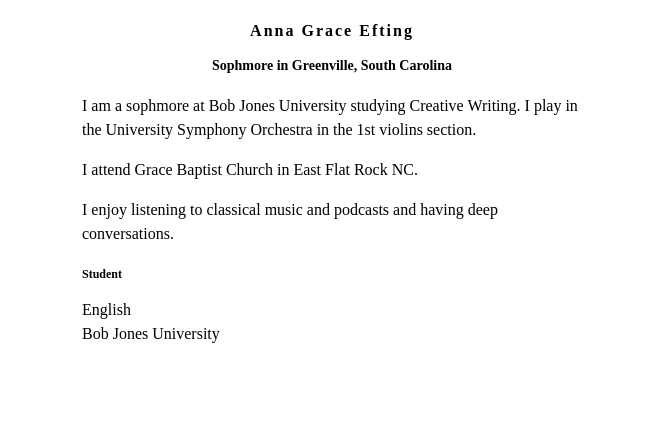
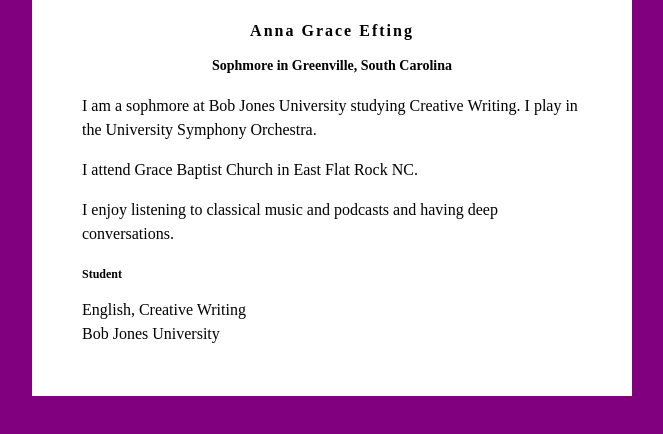
Before and after one commit to AnnaGraceEfting/AnnaGraceEfting.github.io, a plain HTML site: page index.html in a window 1280 px wide. Shown: the whole page, without its empty margins (308-971 px from the left). Drawn offline with Linux system fonts and the light colour scheme.

Commit message:
Update index.html

```diff
--- a/index.html
+++ b/index.html
@@ -2,8 +2,8 @@
 <head>
 <style>
 body {
-    background: lightpurple;
-    font-family: Times New Roman;
+    background: purple;
+    font-family: Century;
 }
 #content {
     background: white;
@@ -33,8 +33,7 @@ h3 {
         <h1>Anna Grace Efting</h1>
         <h2>Sophmore in Greenville, South Carolina</h2>
 
-         <p>I am a sophmore at Bob Jones University studying Creative Writing. I play in the University Symphony Orchestra
-            in the 1st violins section. </p>
+         <p>I am a sophmore at Bob Jones University studying Creative Writing. I play in the University Symphony Orchestra. </p>
          <p>
             I attend Grace Baptist Church in East Flat Rock NC.
          </p>
@@ -42,7 +41,7 @@ h3 {
             I enjoy listening to classical music and podcasts and having deep conversations.
          </p>
         <h3>Student</h3>
-        English<br />
+        English, Creative Writing<br />
         Bob Jones University
     </div>
 
```
